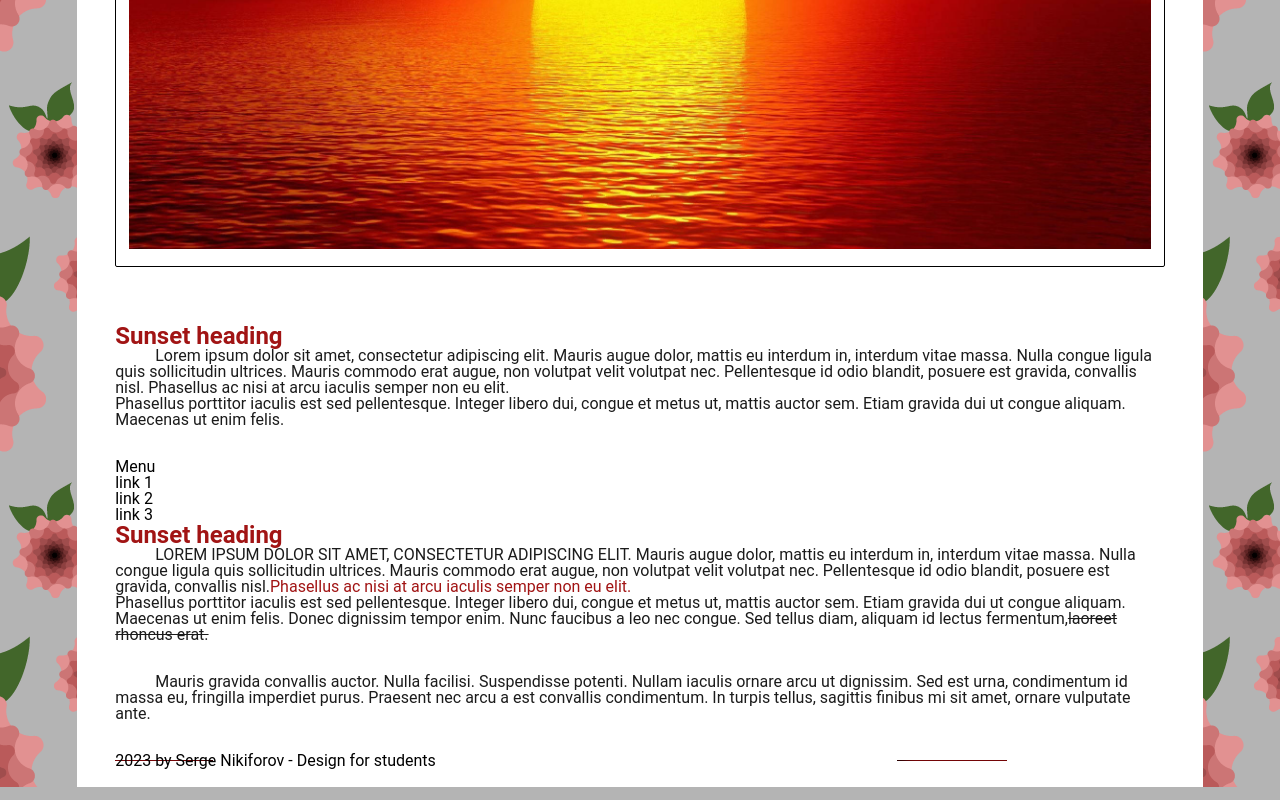
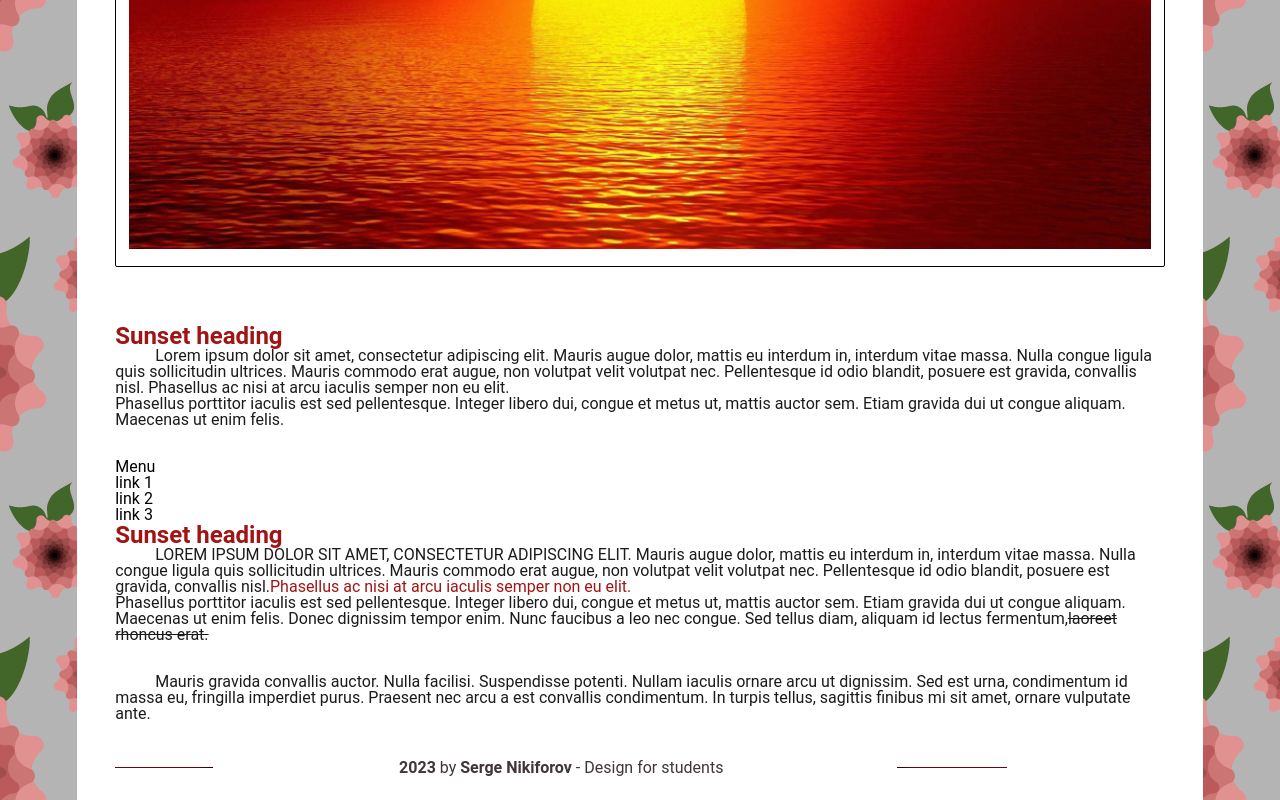
Before and after one commit to Klayydex/ChechelenkoDmytroHwFloat04, a plain HTML site: page index.html in a window 1280 px wide. Shown: the part 515-1315 px from the top of the page. Drawn offline with Linux system fonts and the light colour scheme.

Commit message:
changed footer and set distances

```diff
--- a/css/style.css
+++ b/css/style.css
@@ -119,7 +119,19 @@ body {
     padding-bottom: 18px;
 }
 
-/* 10*/
+/* 10 */
 .footer__line {
     background: url(../images/footer_line.gif) no-repeat 50%;
 }
+
+/* 10 */
+.footer__item {
+    text-align: center;
+    padding: 7px 0 6px;
+    color: #403636;
+}
+
+/* 10 */
+.footer__item--spec {
+    font-weight: 700;
+}
```
